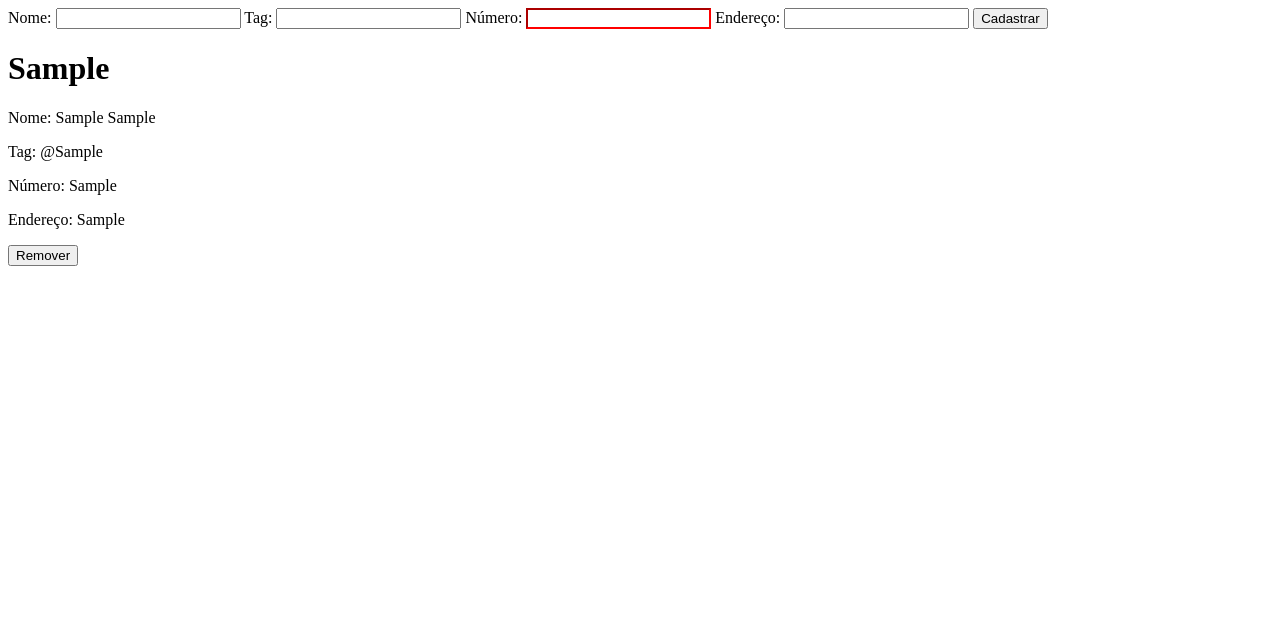
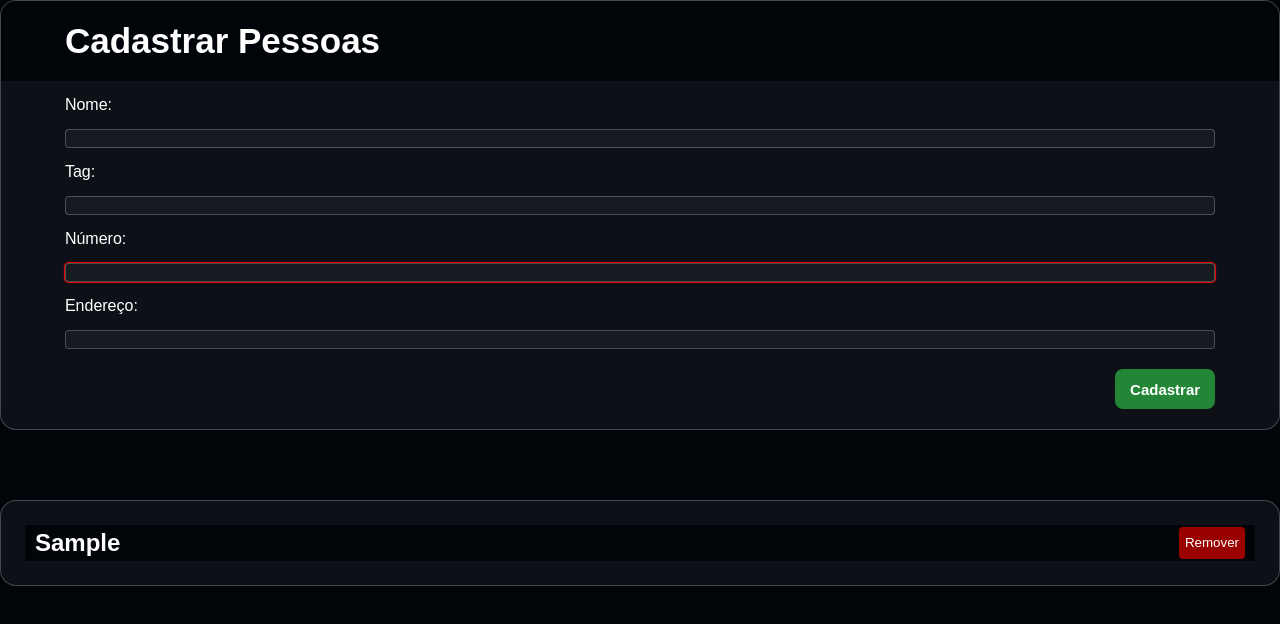
Before and after one commit to GabrielWaif/fetch_regularex, a plain HTML site: page index.html in a window 1280 px wide. Both pictures are taken after typing "Sample", "Sample", "Sample", "Sample" into the empty fields and a click on the button "Cadastrar". Drawn offline with Linux system fonts and the light colour scheme; no server answers.

Commit message:
Added css and basic layout

```diff
--- a/css/style.css
+++ b/css/style.css
@@ -1,3 +1,144 @@
+:root{
+    --green: #238636;
+    --container: #0d1117;
+    --input: #161b22;
+    --background: #010409;
+}
+
+*{
+    margin: 0;
+    color: white;
+    font-family: Arial, Helvetica, sans-serif;
+}
+
+body{
+    min-height: 100vh;
+    background-color: var(--background);
+}
+
 .invalid{
-    border-color: red;
+    box-shadow: 0 0 1px 1px red;
 }
+
+header{
+    margin-top: 20px;
+}
+
+#cadastro{
+    background-color: var(--container);
+    max-width: 1400px;;
+    color: white;
+    margin:auto;
+    display: flex;
+    flex-direction: column;
+    border-radius: 2vh;
+    border: solid;
+    border-width: 1px;
+    border-color: rgba(255, 255, 255, 0.226);
+    overflow: hidden;
+}
+
+#cadastro h1{
+    height: 40px;
+    padding: 20px 5%;
+    background-color: var(--background);
+    font-size: 35px;
+    border-width: 1px;
+    border-color: rgba(255, 255, 255, 0.226);
+    overflow: hidden;
+}
+
+#cadastro div{
+    display: flex;
+    flex-direction: column;
+    width: 90%;
+    margin: auto;
+}
+
+#cadastro input{
+    background-color: transparent;
+    margin-top: 15px;
+    color: white;
+    border-radius: .5vh;
+    background-color: var(--input);
+    border: solid;
+    border-width: 1px;
+    border-color: rgba(255, 255, 255, 0.226);
+}
+
+#cadastro label{
+    padding-top: 15px;
+}
+
+#cadastro button{
+    color: white;
+    border: none;
+    border-radius: 1vh;
+    font-size: 15px;
+    font-weight: 700;
+    height: 40px;
+    margin: 20px 0;
+    width: 100px;
+    align-self: flex-end;
+    margin-right: 5%;
+}
+
+button{
+    background-color: var(--green);
+    transition: background-color .2s;
+}
+button:hover{
+    background-color: #2e9242;
+}
+
+nav{
+    width: 100%;
+    margin-top: 70px;
+}
+
+#cadastrados{
+    display: relative;
+    background-color: var(--container);
+    max-width: 1400px;
+    margin: auto;
+    overflow: hidden;
+    border-radius: 2vh;
+    border: solid;
+    border-width: 1px;
+    border-color: rgba(255, 255, 255, 0.226);
+}
+
+#cadastrados button{
+    background-color: rgb(153, 0, 0);
+}
+
+.info{
+    display: none;
+}
+
+.usuario{
+    display: flex;
+    flex-direction: column;
+    padding: 3vh;
+}
+
+.title{
+    position: relative;
+    width: 100%;
+    display: flex;
+    align-items: center;
+    background-color: var(--background);
+    padding: .5vh 0;
+}
+
+.title button{
+    position: absolute;
+    height: 90%;
+    border: none;
+    border-radius: .5vh;
+    right: 10px;
+}
+
+.title h1{
+    margin-left: 10px;
+}
--- a/index.html
+++ b/index.html
@@ -1,27 +1,36 @@
 <!DOCTYPE html>
 <html lang="en">
   <head>
-    <meta charset="UTF-8">
-    <meta http-equiv="X-UA-Compatible" content="IE=edge">
-    <meta name="viewport" content="width=device-width, initial-scale=1.0">
-    <link rel="stylesheet" href="css/style.css">
+    <meta charset="UTF-8" />
+    <meta http-equiv="X-UA-Compatible" content="IE=edge" />
+    <meta name="viewport" content="width=device-width, initial-scale=1.0" />
+    <link rel="stylesheet" href="css/style.css" />
     <title>Document</title>
   </head>
   <body>
       <form action="GET" id="cadastro">
+      <h1>Cadastrar Pessoas</h1>
+        <div>
         <label for="nome">Nome:</label>
-        <input type="text" name="nome" id="nome">
+        <input type="text" name="nome" id="nome" />
+        </div>
+        <div>
         <label for="tag">Tag:</label>
-        <input type="text" name="tag" id="tag">
+        <input type="text" name="tag" id="tag" />
+        </div>
+        <div>
         <label for="numero">Número:</label>
-        <input type="text" name="numero" id="numero">
+        <input type="text" name="numero" id="numero" />
+        </div>
+        <div>
         <label for="endereco">Endereço:</label>
-        <input type="text" name="endereco" id="endereco">
+        <input type="text" name="endereco" id="endereco" />
+        </div>
         <button type="submit">Cadastrar</button>
       </form>
-    <div id="cadastrados">
-
-    </div>
+      <nav>
+        <div id="cadastrados"></div>
+      </nav>
     <script src="js/http.js"></script>
     <script src="js/app.js"></script>
     <script src="js/form.js"></script>
--- a/js/app.js
+++ b/js/app.js
@@ -1,5 +1,6 @@
 const cadastrados = document.querySelector("#cadastrados");
 let removeButtons = document.querySelectorAll(".removebtn");
+let openButtons = document.querySelectorAll('.title')
 const http = new Http();
 
 http
@@ -15,6 +16,7 @@ http
       );
     });
     removeButtons = document.querySelectorAll(".removebtn");
+    openButtons = document.querySelectorAll('.title')
     updateOptions();
   });
 
@@ -26,36 +28,51 @@ function createChild(content) {
 
 function CreateUser(first_name, last_name, username, phone_number, address) {
   const usuario = document.createElement("div");
-  usuario.id = "usuario";
+  usuario.classList = "usuario";
+
+
+  const title = document.createElement("div");
+  title.classList = 'title';
 
   const nome = document.createElement("h1");
   nome.innerHTML = first_name;
-  usuario.appendChild(nome);
-
-  const nomeCompleto = createChild(`Nome: ${first_name} ${last_name}`);
-  usuario.appendChild(nomeCompleto);
-
-  const arroba = createChild(`Tag: @${username}`);
-  usuario.appendChild(arroba);
-
-  const numero = createChild(`Número: ${phone_number}`);
-  usuario.appendChild(numero);
-
-  const endereco = createChild(`Endereço: ${address}`);
-  usuario.appendChild(endereco);
+  title.appendChild(nome);
 
   const button = document.createElement("button");
   button.innerHTML = "Remover";
   button.classList = "removebtn";
-  usuario.appendChild(button);
+  title.appendChild(button);
 
+  usuario.appendChild(title);
+
+  const info = document.createElement("div");
+  info.classList = 'info';
+
+  const nomeCompleto = createChild(`Nome: ${first_name} ${last_name}`);
+  info.appendChild(nomeCompleto);
+
+  const arroba = createChild(`Tag: @${username}`);
+  info.appendChild(arroba);
+
+  const numero = createChild(`Número: ${phone_number}`);
+  info.appendChild(numero);
+
+  const endereco = createChild(`Endereço: ${address}`);
+  info.appendChild(endereco);
+
+  usuario.appendChild(info);
   cadastrados.appendChild(usuario);
 }
 
 function updateOptions() {
   removeButtons.forEach((button) => {
     button.addEventListener("click", (x) => {
-      x.target.parentElement.remove();
+      x.target.parentElement.parentElement.remove();
+    });
+  });
+  openButtons.forEach(button => {
+    button.addEventListener('click', () => {
+      button.parentElement.querySelector('.info').style.display = 'block';
     });
   });
 }
--- a/js/form.js
+++ b/js/form.js
@@ -45,6 +45,9 @@ endereco.addEventListener("blur", () => {
 
 cadastro.addEventListener('submit', () => {
     CreateUser(nome.value, nome.value, tag.value, numero.value, endereco.value);
+    removeButtons = document.querySelectorAll(".removebtn");
+    openButtons = document.querySelectorAll('.title')
+    updateOptions();
     cadastro.reset();
     event.preventDefault();
 });
```
Lines whose indentation alone changed are shown as unchanged.
